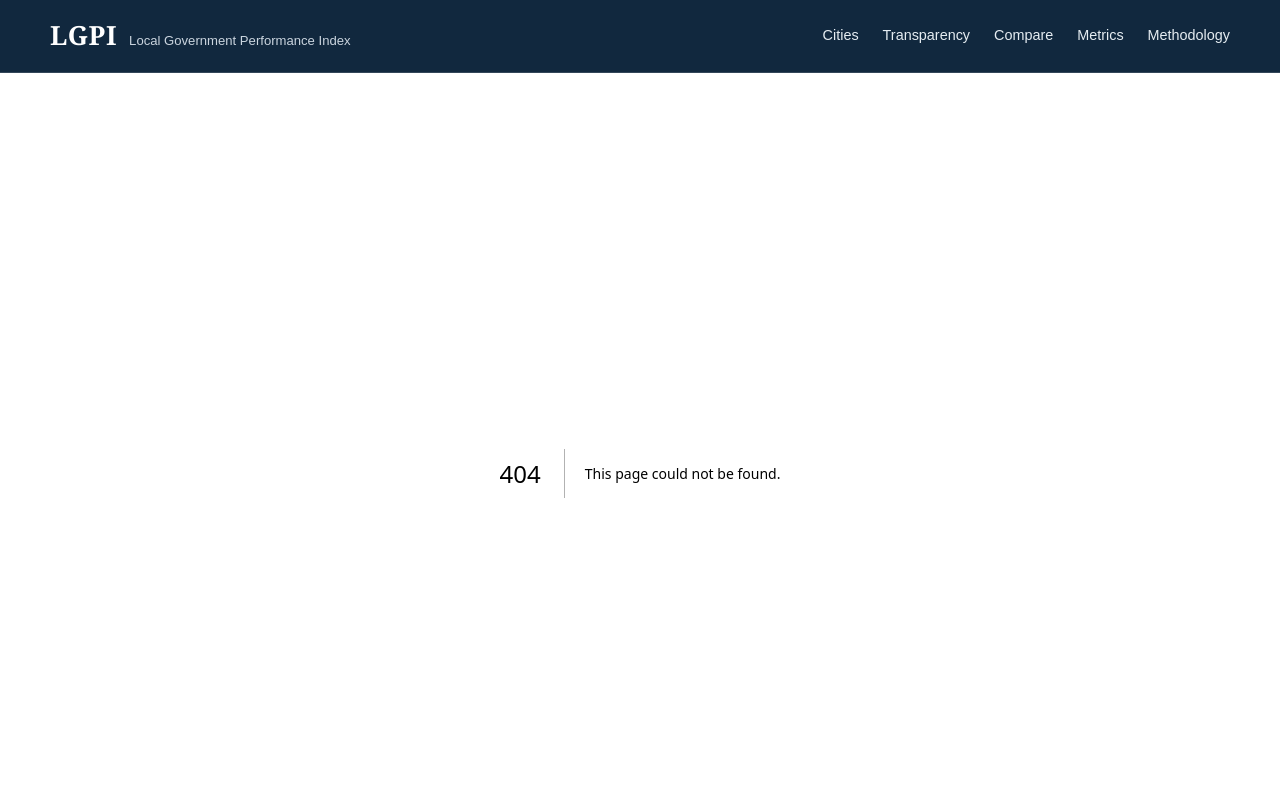
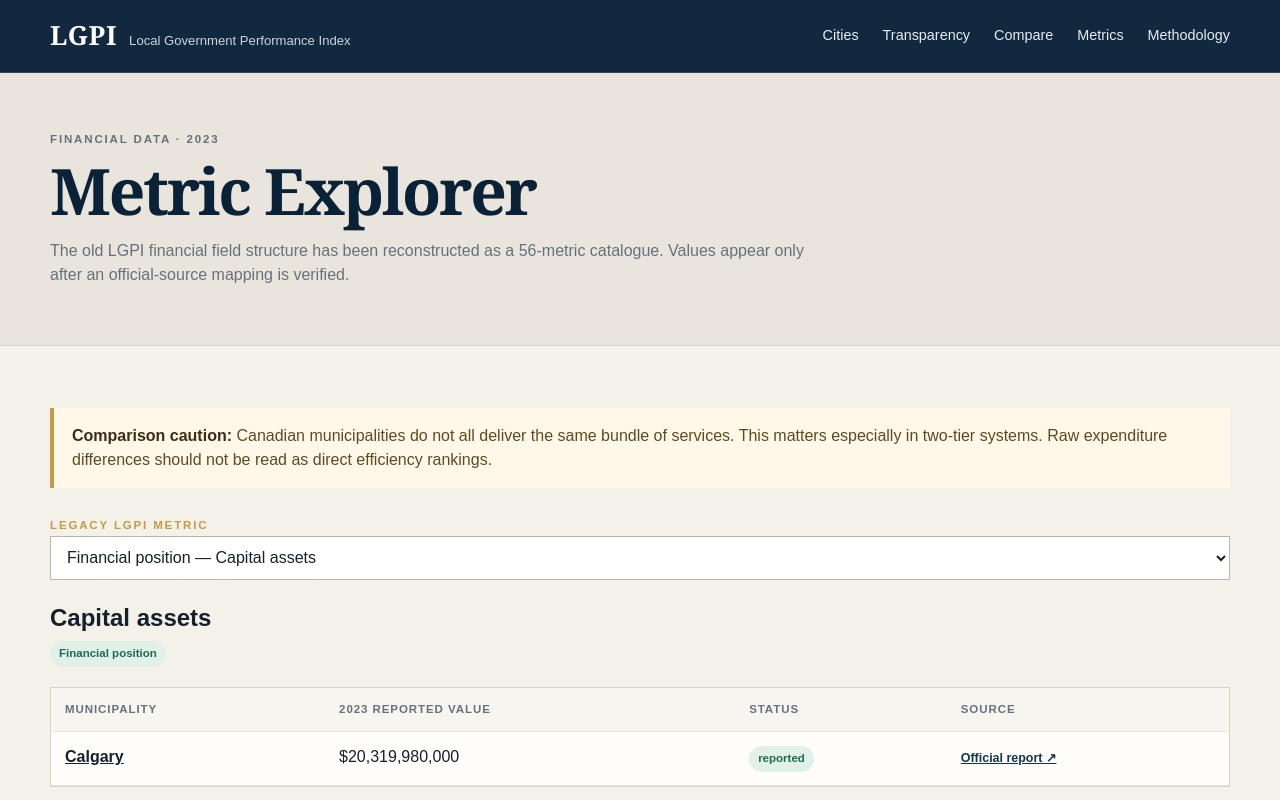
Before and after one commit to FTFNAnalytics/lgpi, a Next.js app: page /metrics in a window 1280 px wide. Before the commit this address had no page. Shown: the top 800 px of the page. Built offline with nearby package versions, Linux system fonts and the light colour scheme.

Commit message:
Add route: app/metrics/page.tsx

```diff
--- /dev/null
+++ b/app/metrics/page.tsx
@@ -0,0 +1,24 @@
+import { MetricExplorer } from "@/components/metric-explorer";
+import { metricCatalog } from "@/lib/lgpi-data";
+
+export default function MetricsPage() {
+  return (
+    <main>
+      <section className="page-hero">
+        <div className="shell">
+          <p className="eyebrow">Financial data · 2023</p>
+          <h1>Metric Explorer</h1>
+          <p>The old LGPI financial field structure has been reconstructed as a {metricCatalog.length}-metric catalogue. Values appear only after an official-source mapping is verified.</p>
+        </div>
+      </section>
+      <section className="section">
+        <div className="shell">
+          <div className="notice" style={{ marginBottom: 24 }}>
+            <strong>Comparison caution:</strong> Canadian municipalities do not all deliver the same bundle of services. This matters especially in two-tier systems. Raw expenditure differences should not be read as direct efficiency rankings.
+          </div>
+          <MetricExplorer />
+        </div>
+      </section>
+    </main>
+  );
+}
```
